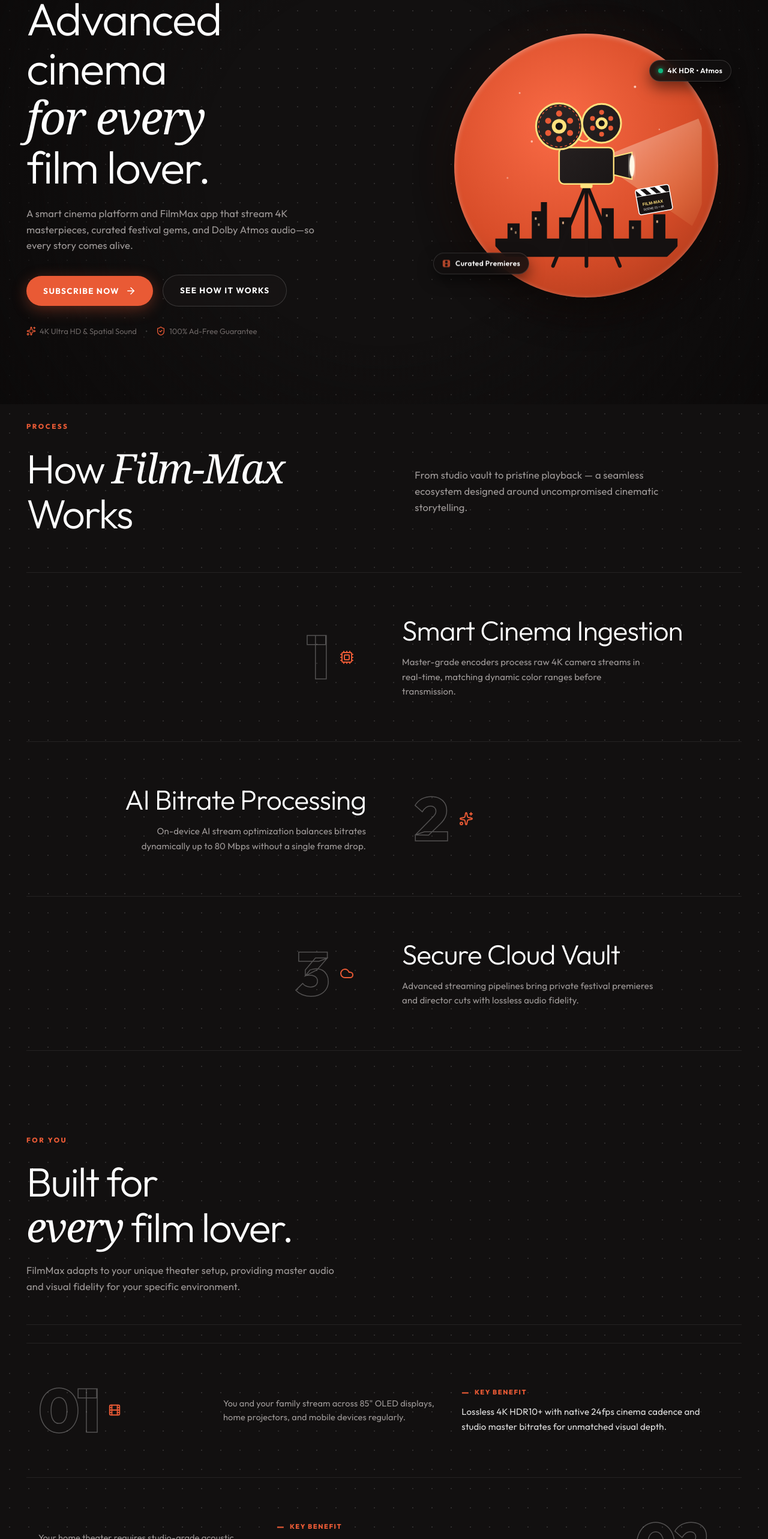
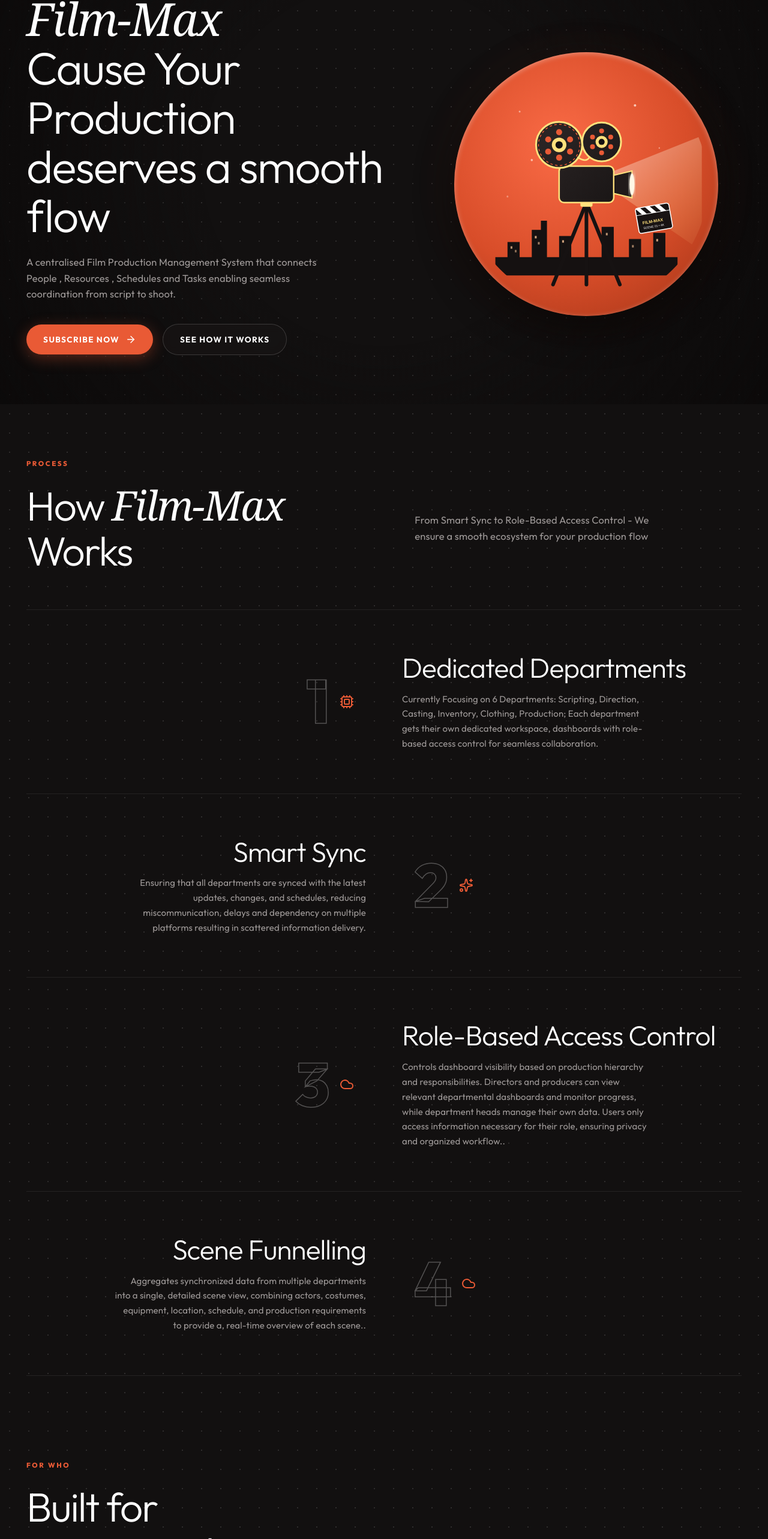
Before and after one commit to Siddhi0610/film-max, a React (Vite) app: page / in a window 1280 px wide. Shown: the part 126-2692 px from the top of the page at 60% size. Built offline with nearby package versions, Linux system fonts and the light colour scheme; a web font is replaced by a local one.

Commit message:
content updated

```diff
--- a/src/components/Benefits.jsx
+++ b/src/components/Benefits.jsx
@@ -8,24 +8,24 @@
       id: '01',
       num: '01',
       icon: Film,
-      context: 'You and your family stream across 85" OLED displays, home projectors, and mobile devices regularly.',
-      keyBenefit: 'Lossless 4K HDR10+ with native 24fps cinema cadence and studio master bitrates for unmatched visual depth.',
+      context: 'Multiple departments reserve the same cameras, locations, costumes, and crew, creating last-minute conflicts that disrupt the shooting schedule.',
+      keyBenefit: 'The System focuses on Micro-Management & hence is Designed for synchronized departmental bookings for seamless production coordination hence avoiding conflicts and delays.',
       layout: 'left-num' // Number on left, Context in center, Key benefit on right
     },
     {
       id: '02',
       num: '02',
       icon: Volume2,
-      context: 'Your home theater requires studio-grade acoustic depth and pinpoint directional soundstage.',
-      keyBenefit: 'Dolby Atmos 3D audio placement with real-time acoustic calibration and binaural headphone rendering.',
+      context: 'Scripts, actor details, costumes, equipment, locations, and schedules live across separate departments, making complete scene information difficult to access.',
+      keyBenefit: 'Scene funneling consolidates synchronized departmental data into one detailed scene view, delivering every actor, costume, location, schedule, and equipment requirement in context.',
       layout: 'right-num' // Context on left, Key benefit in center, Number on right
     },
     {
       id: '03',
       num: '03',
       icon: Download,
-      context: 'Take your curated film library across long flights, overseas travel, and remote off-grid journeys.',
-      keyBenefit: 'Full offline vault downloads in uncompressed 4K master quality with a 100% ad-free guarantee.',
+      context: 'Directors and producers depend on constant calls and messages to understand departmental progress, turning simple production updates into unnecessary communication overhead..',
+      keyBenefit: 'Role-based dashboards provide hierarchical visibility across departments, allowing authorized leadership to monitor progress without modifying departmental data or disrupting workflows.',
       layout: 'left-num' // Number on left, Context in center, Key benefit on right
     }
   ];
@@ -35,14 +35,14 @@
       <div className="container">
         {/* Beginning of Div 3: FOR YOU Header matching reference */}
         <div className="benefits-header-wrapper">
-          <div className="section-tag-label">FOR YOU</div>
+          <div className="section-tag-label">FOR WHO</div>
           <h2 className="benefits-hero-title">
             Built for
             <br />
-            <span className="serif-italic">every</span> film lover.
+            <span className="serif-italic">every</span> Production Team.
           </h2>
           <p className="benefits-hero-desc">
-            FilmMax adapts to your unique theater setup, providing master audio and visual fidelity for your specific environment.
+            FilmMax brings every department behind your production together, turning scattered plans, resources, and schedules into one seamless filmmaking workflow.
           </p>
           <div className="benefits-header-divider"></div>
         </div>
--- a/src/components/Hero.css
+++ b/src/components/Hero.css
@@ -38,6 +38,11 @@
 
 .title-accent {
   color: #FFFFFF;
+}
+
+/* Make the accented title line thinner */
+.title-line.title-accent {
+  font-weight: 100;
 }
 
 .title-accent .serif-italic {
--- a/src/components/Hero.jsx
+++ b/src/components/Hero.jsx
@@ -9,16 +9,15 @@
         {/* Left Column: Headline, Description & CTA Buttons */}
         <div className="hero-content">
           <h1 className="hero-title">
-            <span className="title-line">Advanced</span>
-            <span className="title-line">cinema</span>
+            <span className="serif-italic">Film-Max</span>
+
             <span className="title-line title-accent">
-              <span className="serif-italic">for every</span>
+              <span className="geist mono">Cause Your Production deserves a smooth flow</span>
             </span>
-            <span className="title-line">film lover.</span>
           </h1>
 
           <p className="hero-description">
-            A smart cinema platform and FilmMax app that stream 4K masterpieces, curated festival gems, and Dolby Atmos audio—so every story comes alive.
+           A centralised Film Production Management System that connects People , Resources , Schedules and Tasks enabling seamless coordination from script to shoot.
           </p>
 
           <div className="hero-actions">
@@ -36,19 +35,6 @@
             <a href="#how-it-works" className="btn-secondary-pill">
               SEE HOW IT WORKS
             </a>
-          </div>
-
-          {/* Social Proof / Trust metrics */}
-          <div className="hero-meta">
-            <div className="meta-item">
-              <Sparkles size={16} className="meta-icon" />
-              <span>4K Ultra HD & Spatial Sound</span>
-            </div>
-            <div className="meta-divider">•</div>
-            <div className="meta-item">
-              <ShieldCheck size={16} className="meta-icon" />
-              <span>100% Ad-Free Guarantee</span>
-            </div>
           </div>
         </div>
 
@@ -174,17 +160,9 @@
                 </g>
               </svg>
 
-              {/* Floating Interactive Badge 1 (Dolby Vision) */}
-              <div className="floating-badge badge-top-right">
-                <span className="badge-dot"></span>
-                <span>4K HDR • Atmos</span>
-              </div>
 
-              {/* Floating Interactive Badge 2 (Curated Cinema) */}
-              <div className="floating-badge badge-bottom-left">
-                <Film size={14} className="badge-icon-coral" />
-                <span>Curated Premieres</span>
-              </div>
+
+
             </div>
           </div>
         </div>
--- a/src/components/HowItWorks.jsx
+++ b/src/components/HowItWorks.jsx
@@ -7,27 +7,36 @@
     {
       id: '01',
       num: '1',
-      title: 'Smart Cinema Ingestion',
-      desc: 'Master-grade encoders process raw 4K camera streams in real-time, matching dynamic color ranges before transmission.',
+      title: 'Dedicated Departments',
+      desc: 'Currently Focusing on 6 Departments: Scripting, Direction, Casting, Inventory, Clothing, Production; Each department gets their own dedicated workspace, dashboards with role-based access control for seamless collaboration.',
       icon: Cpu,
       align: 'right-text' // number on left, text on right as shown in screenshot
     },
     {
       id: '02',
       num: '2',
-      title: 'AI Bitrate Processing',
-      desc: 'On-device AI stream optimization balances bitrates dynamically up to 80 Mbps without a single frame drop.',
+      title: 'Smart Sync',
+      desc: 'Ensuring that all departments are synced with the latest updates, changes, and schedules, reducing miscommunication, delays and dependency on multiple platforms resulting in scattered information delivery.',
       icon: Sparkles,
       align: 'left-text' // text on left, number on right
     },
     {
       id: '03',
       num: '3',
-      title: 'Secure Cloud Vault',
-      desc: 'Advanced streaming pipelines bring private festival premieres and director cuts with lossless audio fidelity.',
+      title: 'Role-Based Access Control',
+      desc: 'Controls dashboard visibility based on production hierarchy and responsibilities. Directors and producers can view relevant departmental dashboards and monitor progress, while department heads manage their own data. Users only access information necessary for their role, ensuring privacy and organized workflow..',
       icon: Cloud,
       align: 'right-text' // number on left, text on right
-    }
+    },
+
+    {
+      id: '04',
+      num: '4',
+      title: 'Scene Funnelling',
+      desc: 'Aggregates synchronized data from multiple departments into a single, detailed scene view, combining actors, costumes, equipment, location, schedule, and production requirements to provide a, real-time overview of each scene..',
+      icon: Cloud,
+      align: 'left-text' // number on left, text on right
+    },
   ];
 
   return (
@@ -43,7 +52,7 @@
             </h2>
             <div className="how-header-desc-box">
               <p className="section-intro-desc">
-                From studio vault to pristine playback — a seamless ecosystem designed around uncompromised cinematic storytelling.
+               From Smart Sync to Role-Based Access Control - We ensure a smooth ecosystem for your production flow
               </p>
             </div>
           </div>
```
Also changed, not shown: 1 other file (tests, documents, lock files or other folders).
